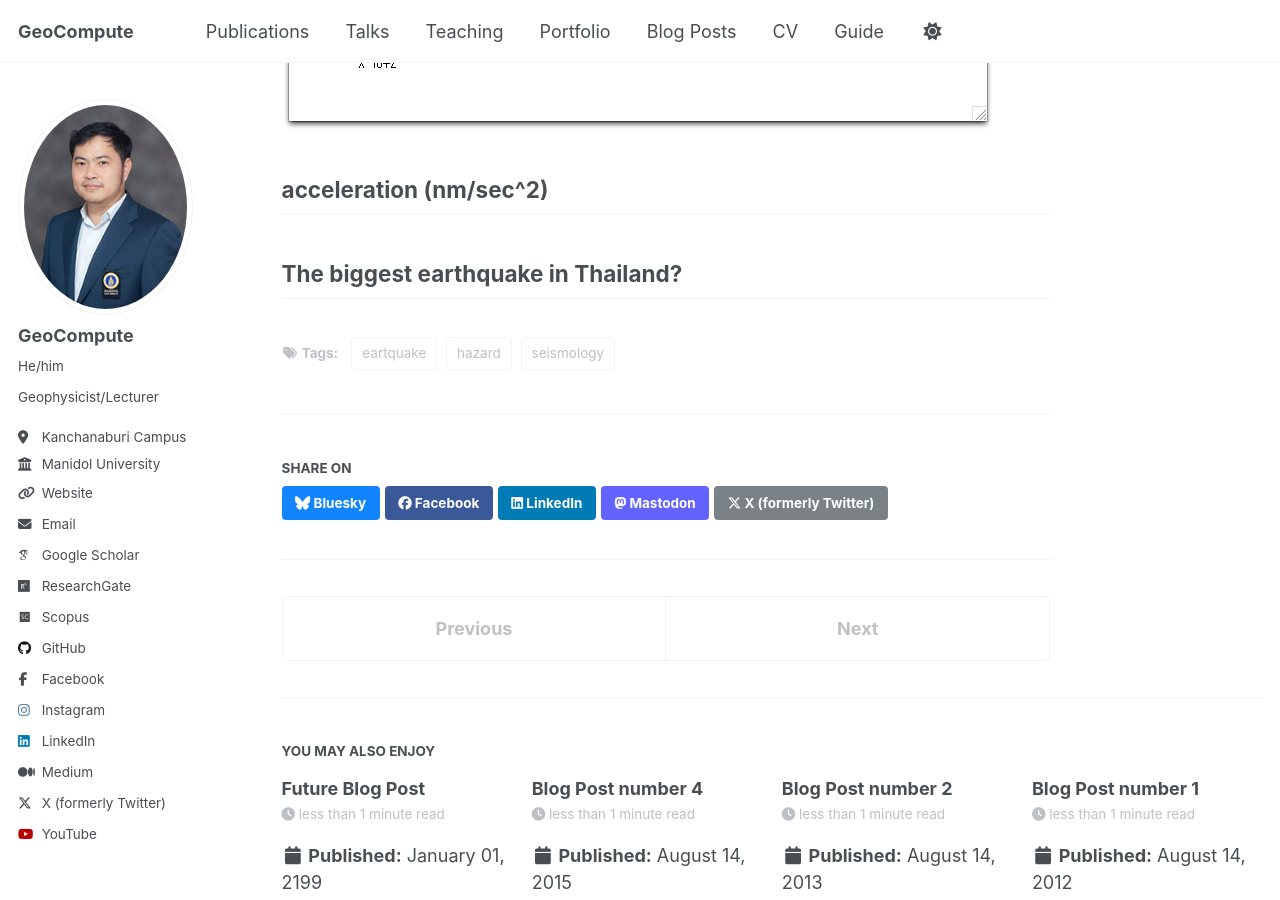
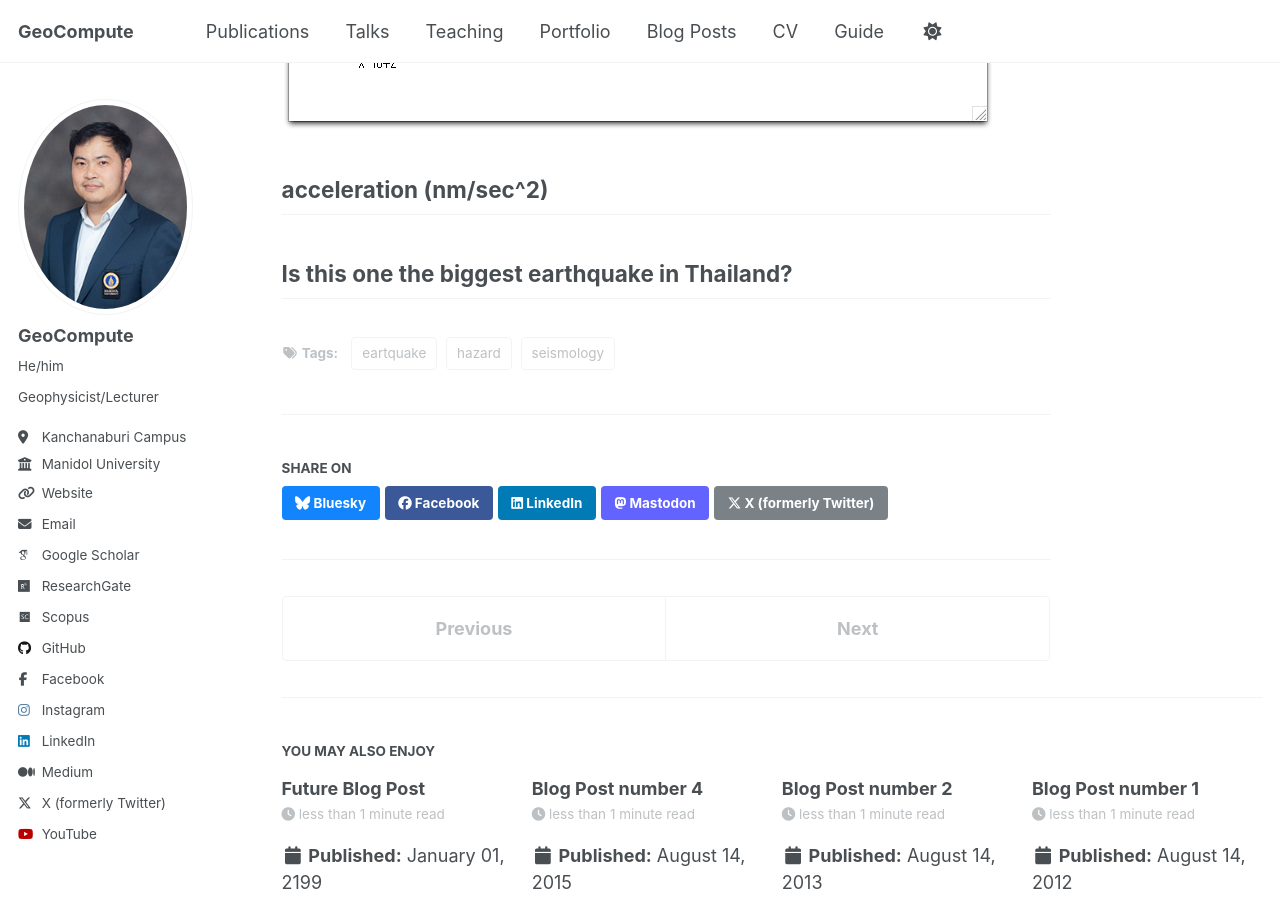
Before and after one commit to Songkhun/Songkhun.github.io, a Jekyll site: the page built from _posts/2014-05-05-PhanEarthquake.md, in a window 1280 px wide and 900 px high, scrolled down 2227 px. Built offline with Jekyll 4.4.1, drawn with Linux system fonts in a browser that asks for light colours; some web fonts are replaced; a script that is not in the unit is left out.

Commit message:
Update 2014-05-05-PhanEarthquake.md

```diff
--- a/_posts/2014-05-05-PhanEarthquake.md
+++ b/_posts/2014-05-05-PhanEarthquake.md
@@ -28,5 +28,5 @@ velocity (nm/sec)
 acceleration (nm/sec^2)
 ---
 
-The biggest earthquake in Thailand?
+Is this one the biggest earthquake in Thailand?
 ------
```
